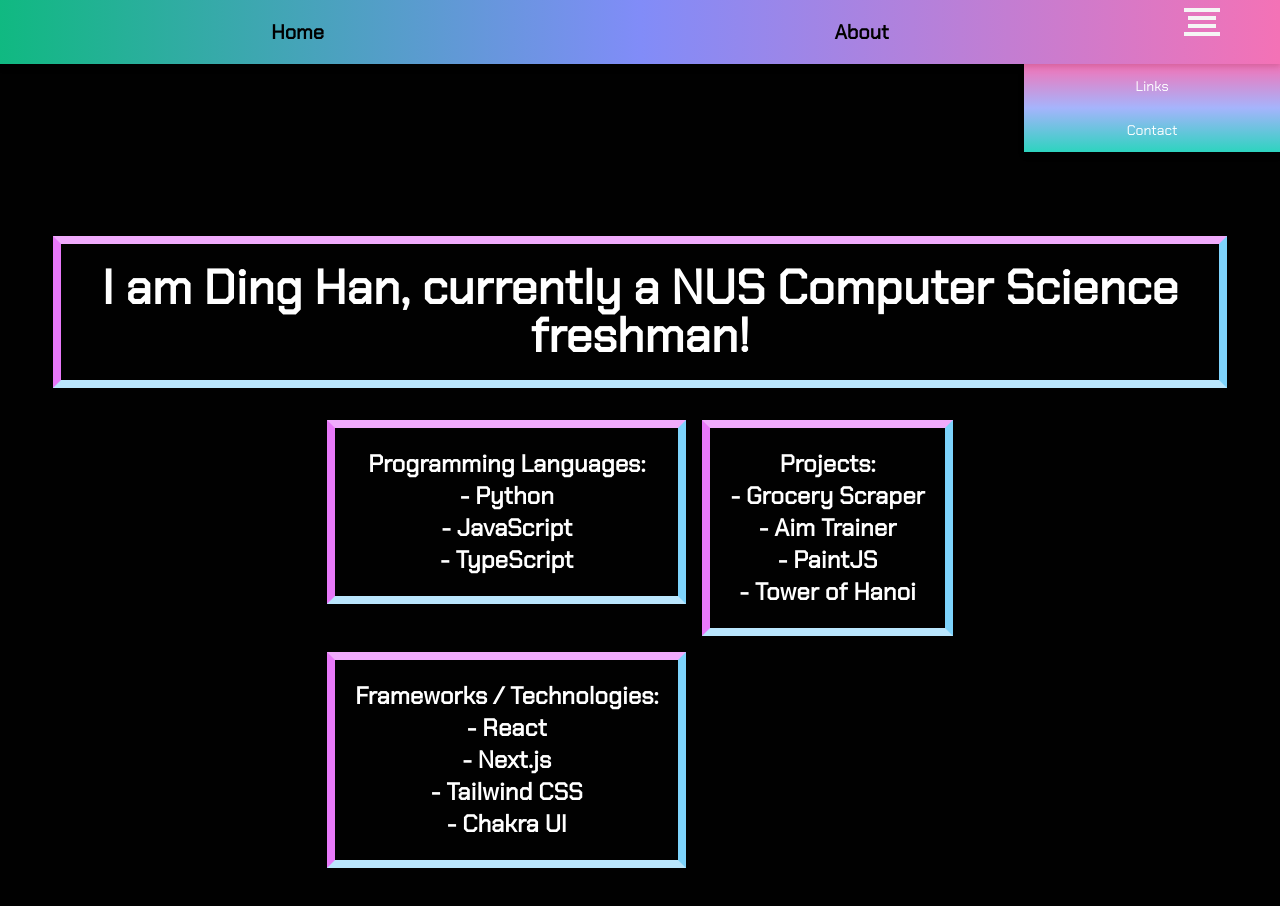
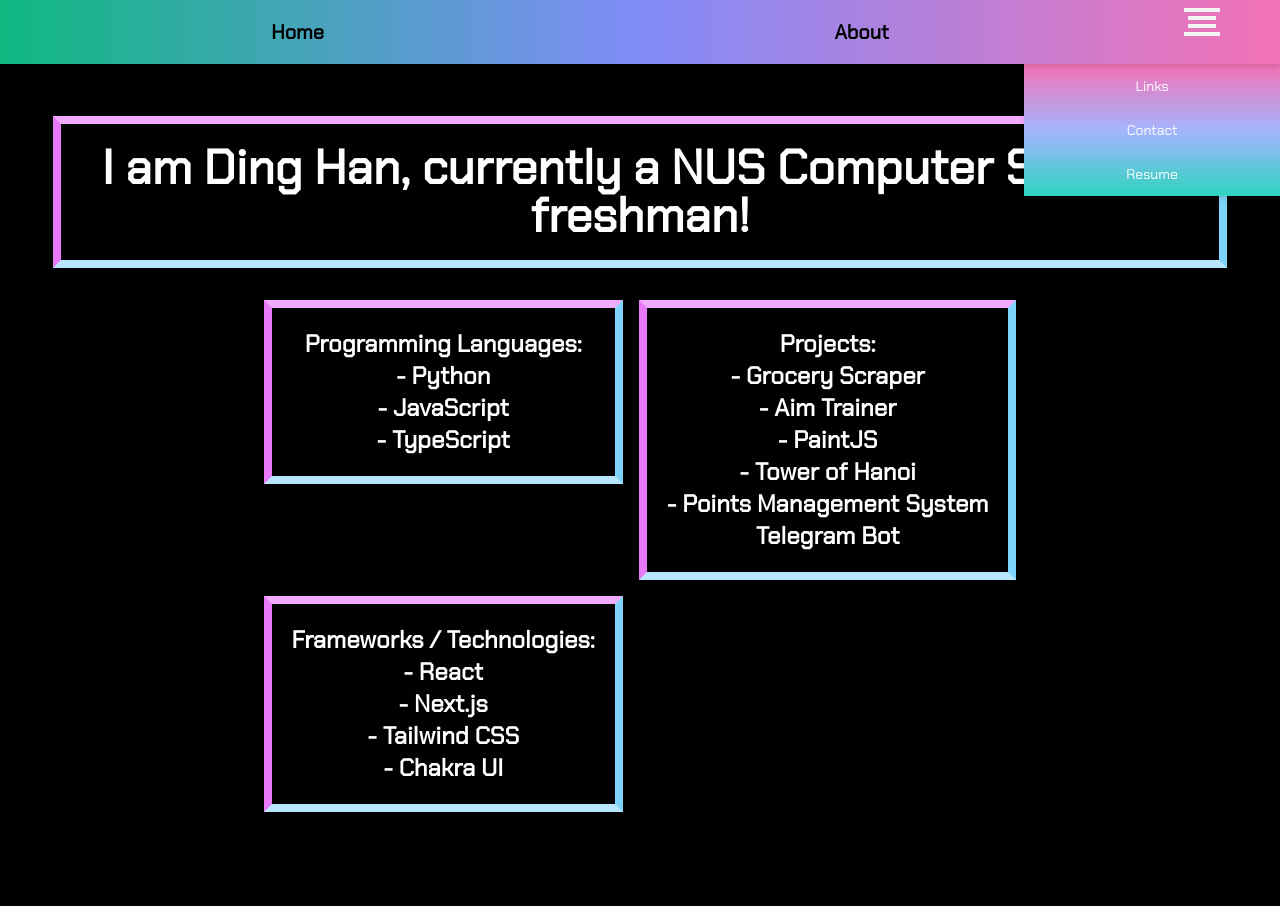
Before and after one commit to ldinghan/new_site, a Next.js app: page /about in a window 1280 px wide. Both pictures are taken after a click on the button 1204 px from the left and 32 px from the top of the page. Shown: the top 906 px of the page. Built offline with nearby package versions, Linux system fonts and the light colour scheme.

Commit message:
added resume

```diff
--- a/components/AboutText.tsx
+++ b/components/AboutText.tsx
@@ -30,7 +30,8 @@ const AboutText = () => {
                             - Grocery Scraper<br/>
                             - Aim Trainer<br/>
                             - PaintJS<br/>
-                            - Tower of Hanoi
+                            - Tower of Hanoi<br/>
+                            - Points Management System <br/>Telegram Bot
                         </p>
                     </ColourfulBox></div>
                 </div>
--- a/components/HomeText.tsx
+++ b/components/HomeText.tsx
@@ -5,7 +5,6 @@ import ColourfulBox from "./ColourfulBox";
 const HomeText = () => {
     return (
         <>
-
             <div className="pt-32 w-screen justify-evenly h-screen flex items-center flex-col text-white font-bold text-xl sm:text-3xl md:text-4xl lg:text-5xl font-ChakraPetch">
                 <ColourfulBox>
                     <p className='leading-relaxed text-center'>
--- a/components/Navbar.tsx
+++ b/components/Navbar.tsx
@@ -1,16 +1,17 @@
 import {useState} from 'react';
 import Link from 'next/link';
-import ColourfulBox from './ColourfulBox';
 
 
 const NavBar = () => {
     const [showMenu, setShowMenu] = useState(false);
 
+    const openPDF = () => {
+        window.open("https://drive.google.com/file/d/13X8MFV1RCWRLssKxQKsysolzzk8oWHNi/view?usp=sharing");
+    }
 
 
     return (
         <>
-            <ColourfulBox>
             <nav className="font-ChakraPetch drop-shadow-md flex h-16 bg-gradient-to-l from-pink-400 to-emerald-500 via-indigo-400 px-2 py-[1vh] sm:px-4 fixed w-full z-20 top-0 left-0">
                 <div className="container flex items-center justify-around mx-auto">
                 <Link href="/" className="flex items-center justify-center">
@@ -38,10 +39,10 @@ const NavBar = () => {
                 <ul className="font-ChakraPetch w-full text-center">
                     <Link href="/links"><li className='hover:border hover:border-white p-3 hover:bg-gradient-to-r hover:from-violet-300 hover:to-emerald-200'>Links</li></Link>
                     <Link href="/contact"><li className='hover:border hover:border-white p-3 hover:bg-gradient-to-r hover:from-violet-300 hover:to-emerald-200'>Contact</li></Link>
+                    <Link href="/" onClick={openPDF}><li className='hover:border hover:border-white p-3 hover:bg-gradient-to-r hover:from-violet-300 hover:to-emerald-200'>Resume</li></Link>
                 </ul>
             </div>
 
-            </ColourfulBox>
 
         </>
     )
```
